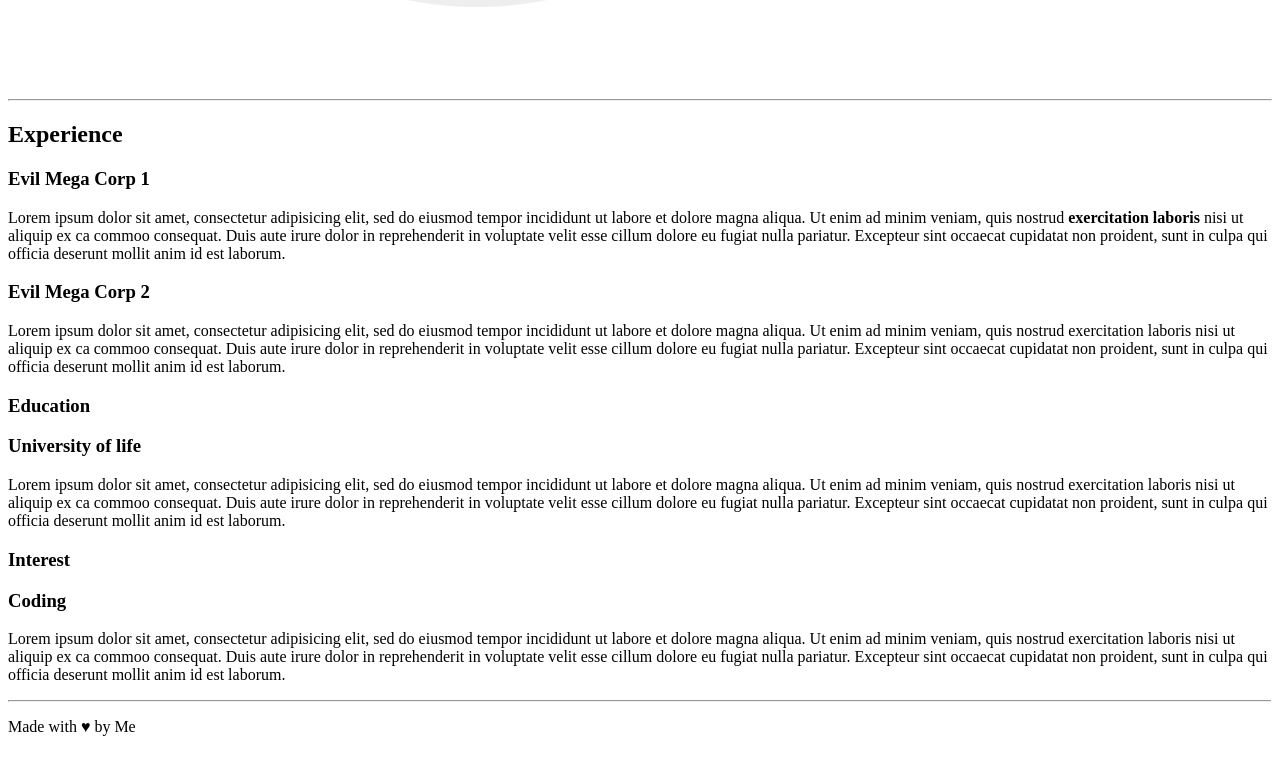
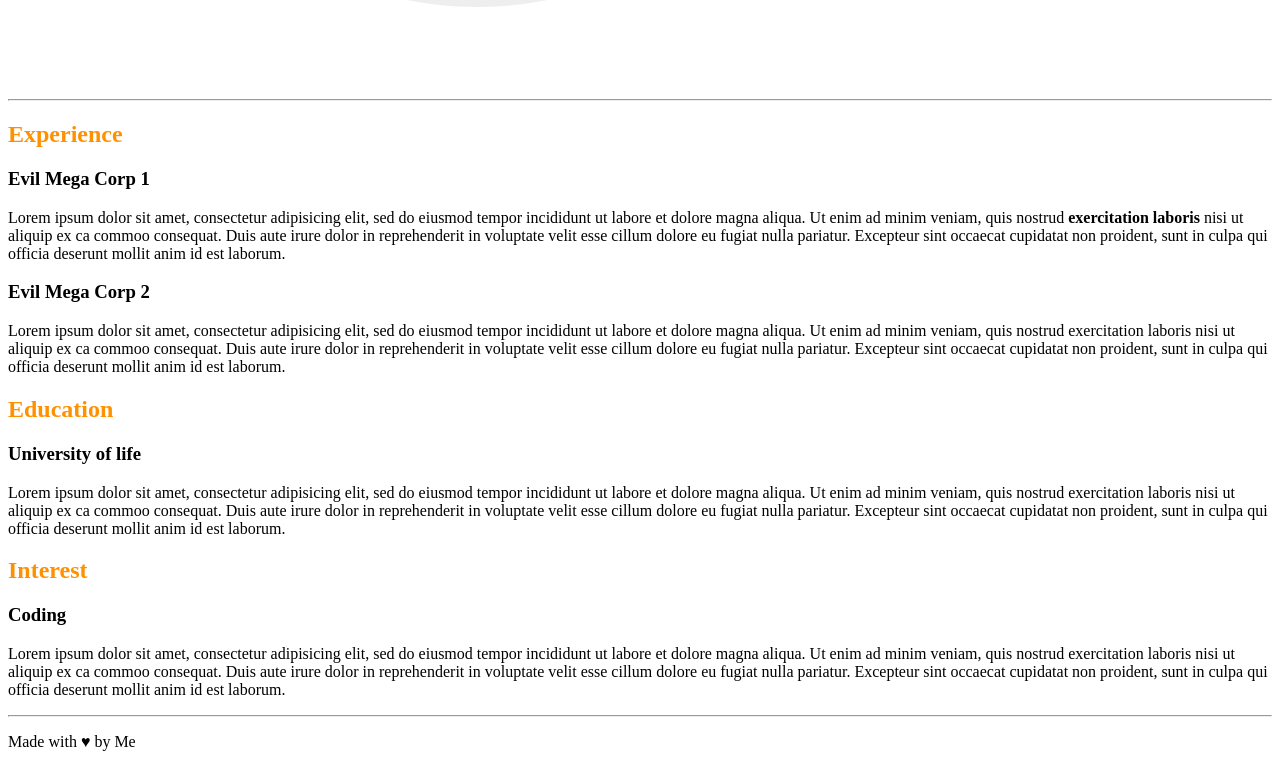
Before and after one commit to AlexFruitPunch/html-css-curriculum-vitae, a plain HTML site: page index.html in a window 1280 px wide. Shown: the part 779-1546 px from the top of the page. Drawn offline with Linux system fonts and the light colour scheme.

Commit message:
titolo in arancione

```diff
--- a/index.html
+++ b/index.html
@@ -5,12 +5,12 @@
         <link rel="stylesheet" href="style.css">
     </head>
     <body>
+        <!--TODO: aggiungere sfondo grigio, ridimensionare immagine e mettere testo sopra sfondo grigio-->
         <img src="img\profile.png">
         <hr>
-        <!--TODO: ricordarsi di aggiungere immagine con sfondo grigio e testo-->
         <!--Sezione Experience-->
         <section>
-        <h1>Experience</h1>
+        <h1 class="orange-title">Experience</h1>
         <h3>Evil Mega Corp 1</h3>
         <p>Lorem ipsum dolor sit amet, consectetur adipisicing elit, sed do eiusmod tempor incididunt ut labore et dolore magna aliqua.
             Ut enim ad minim veniam, quis nostrud <b>exercitation laboris</b> nisi ut aliquip ex ca commoo consequat. Duis aute irure
@@ -27,7 +27,7 @@
 
         <!--Sezione Education-->
         <section>
-            <h3>Education</h3>
+            <h1 class="orange-title">Education</h1>
             <h3>University of life</h3>
         <p>Lorem ipsum dolor sit amet, consectetur adipisicing elit, sed do eiusmod tempor incididunt ut labore et dolore magna aliqua.
             Ut enim ad minim veniam, quis nostrud exercitation laboris nisi ut aliquip ex ca commoo consequat. Duis aute irure
@@ -37,7 +37,7 @@
 
          <!--Sezione Interest-->
          <section>
-            <h3>Interest</h3>
+            <h1 class="orange-title">Interest</h1>
             <h3>Coding</h3>
         <p>Lorem ipsum dolor sit amet, consectetur adipisicing elit, sed do eiusmod tempor incididunt ut labore et dolore magna aliqua.
             Ut enim ad minim veniam, quis nostrud exercitation laboris nisi ut aliquip ex ca commoo consequat. Duis aute irure
--- a/style.css
+++ b/style.css
@@ -0,0 +1,4 @@
+/*colore per tutti i titoli delle categorie*/
+.orange-title {
+    color: rgb(255, 145, 0)
+}
```
